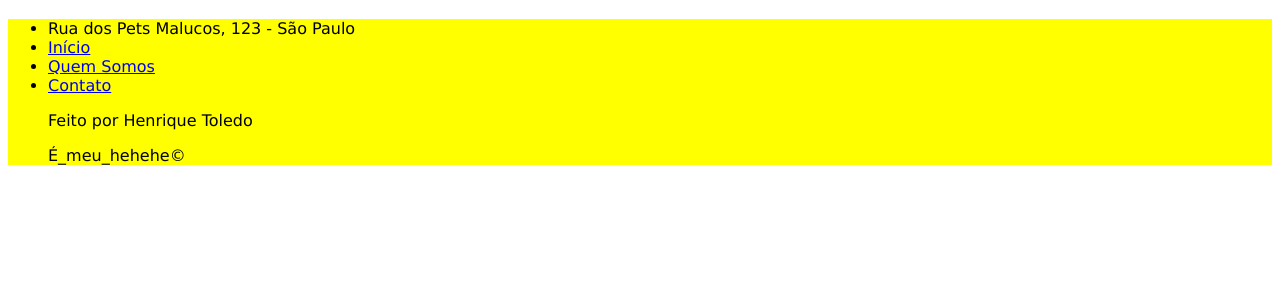
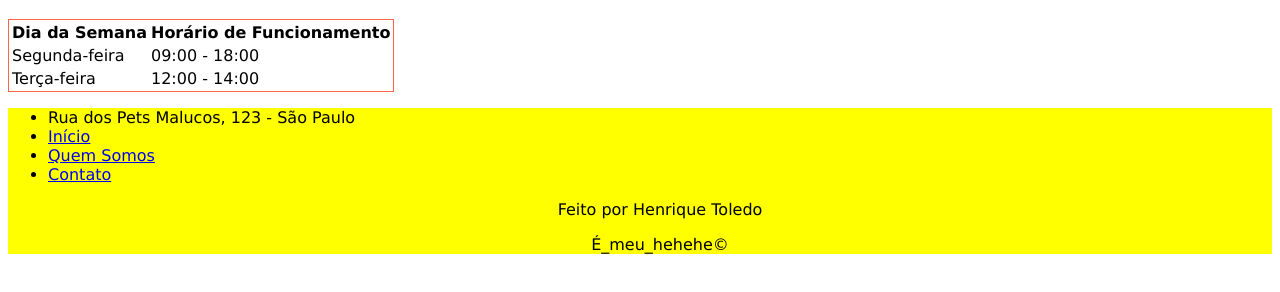
Before and after one commit to Henrique14Toledo/neu-aula-4, a plain HTML site: page about.html in a window 1280 px wide. Shown: the part 62-354 px from the top of the page. Drawn offline with Linux system fonts and the light colour scheme.

Commit message:
Third Commit

```diff
--- a/about.html
+++ b/about.html
@@ -7,14 +7,28 @@
     </head>
     <body style="font-family: Verdana, Geneva, Tahoma, sans-serif;">
         <h1>Sobre Funcionando!</h1>
+        <table style="border: 1px solid tomato;">
+            <tr>
+                <th>Dia da Semana</th>
+                <th>Horário de Funcionamento</th>
+            </tr>
+            <tr>
+                <td>Segunda-feira</td>
+                <td>09:00 - 18:00</td>
+            </tr>
+            <tr>
+                <td>Terça-feira</td>
+                <td>12:00 - 14:00</td>
+            </tr>
+        </table>
         <footer style="background-color: yellow;">
             <ul>
                 <li>Rua dos Pets Malucos, 123 - São Paulo</li>
                 <li><a href="index.html">Início</a></li>
                 <li><a href="about.html">Quem Somos</a></li>
                 <li><a href="contacts.html">Contato</a></li>
-                <p>Feito por Henrique Toledo</p>
-                <p>É_meu_hehehe<up>&copy;</up></p>
+                <p style="text-align: center">Feito por Henrique Toledo</p>
+                <p style="text-align: center">É_meu_hehehe<up>&copy;</up></p>
             </ul>
         </footer>
     </body>
```
Also changed, not shown: contacts.html (+14 -2 lines), index.html (+5 -5 lines), products.html (+6 -2 lines).
